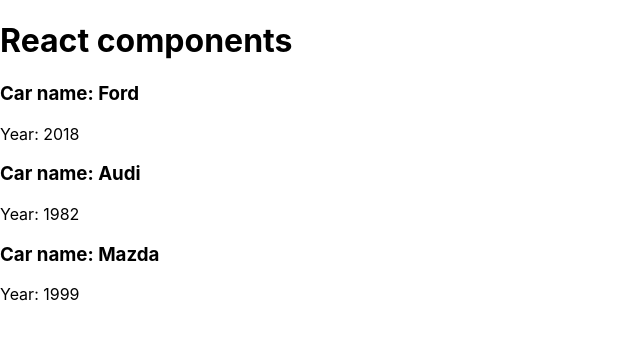
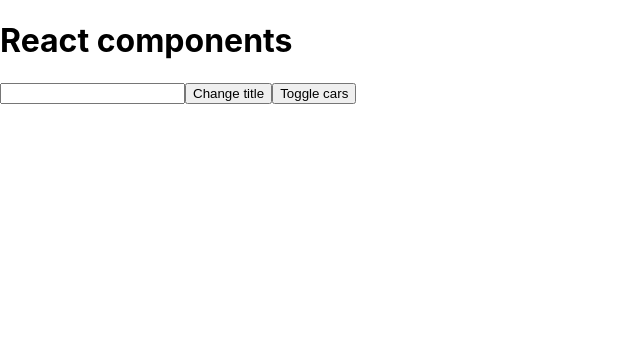
Before and after one commit to catherinacd/react-course, a React (Create React App) app: page / in a window 1280 px wide. Shown: the top 340 px of the page, without its empty margins (0-640 px from the left). Built offline with nearby package versions, Linux system fonts and the light colour scheme.

Commit message:
add handlers

```diff
--- a/src/App.js
+++ b/src/App.js
@@ -7,7 +7,45 @@ class App extends Component {
       { name: 'Audi', year: '1982' },
       { name: 'Mazda', year: '1999' }
     ],
-    pageTitle: 'React components'
+    pageTitle: 'React components',
+    showCars: false
+  }
+
+  changeTitleHandler = newTitle => {
+    this.setState({
+      pageTitle: newTitle
+    })
+  }
+
+  toggleCarsHandler = () => {
+    this.setState({
+      showCars: !this.state.showCars
+    })
+  }
+
+  handleInput = event => {
+    this.setState({
+      pageTitle: event.target.value
+    })
+  }
+
+  onChangeName(name, index) {
+    const car = this.state.cars[index]
+    car.name = name
+    const cars = [...this.state.cars]
+    cars[index] = car
+    this.setState({
+      cars
+    })
+  }
+  deleteHandler(index) {
+    const cars = [...this.state.cars]
+
+    cars.splice(index, 1)
+
+    this.setState({
+      cars
+    })
   }
 
   render() {
@@ -17,9 +55,27 @@ class App extends Component {
     return (
       <div>
         <h1>{pageTitle}</h1>
-        {cars.map(({ name, year }, index) => (
-          <Car name={name} year={year} key={index}></Car>
-        ))}
+
+        <input type='text' onChange={this.handleInput} />
+
+        <button onClick={this.changeTitleHandler.bind(this, 'Changed')}>
+          Change title
+        </button>
+
+        <button onClick={this.toggleCarsHandler}>Toggle cars</button>
+
+        {this.state.showCars &&
+          cars.map(({ name, year }, index) => (
+            <Car
+              key={index}
+              name={name}
+              year={year}
+              onChangeName={event =>
+                this.onChangeName(event.target.value, index)
+              }
+              onDelete={this.deleteHandler.bind(this, index)}
+            ></Car>
+          ))}
       </div>
     )
   }
--- a/src/Car/Car.js
+++ b/src/Car/Car.js
@@ -1,10 +1,19 @@
 import React from 'react'
 
-const Car = ({ name, year, children }) => (
-  <div>
+const Car = ({ name, year, onChangeName, onDelete }) => (
+  <div
+    style={{
+      border: '1px solid #ccc',
+      marginBottom: '10px',
+      padding: '10px',
+      display: 'flex',
+      flexDirection: 'column'
+    }}
+  >
     <h3>Car name: {name}</h3>
     <p>Year: {year}</p>
-    {children}
+    <input type='text' onChange={onChangeName} value={name} />
+    <button onClick={onDelete}>Delete</button>
   </div>
 )
 
```
